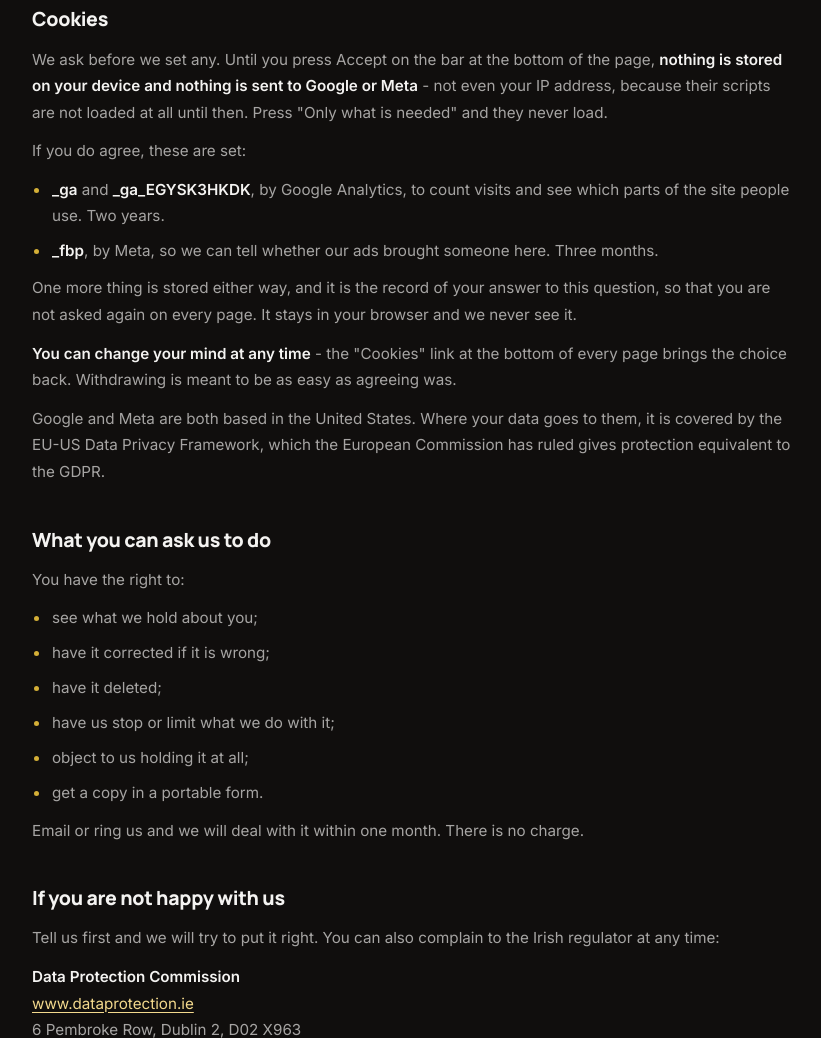
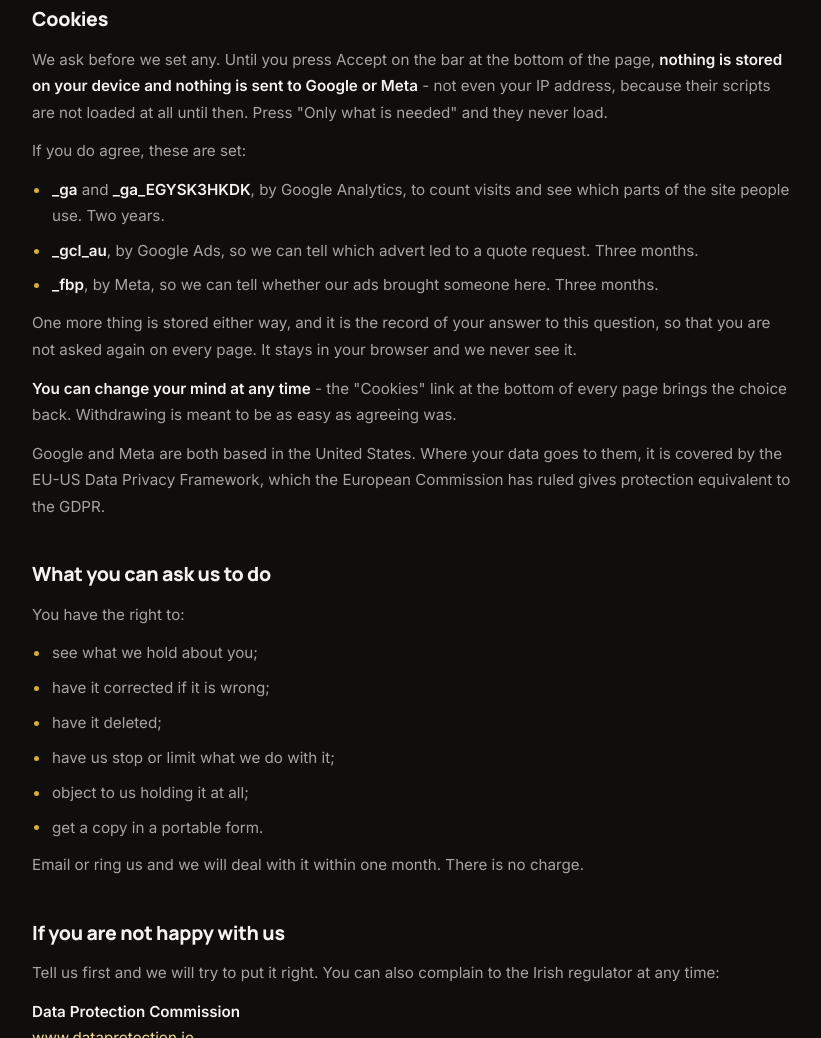
Before and after one commit to warashilow2/clean, a plain HTML site: page privacy.html in a window 1280 px wide. Shown: the part 1601-2639 px from the top of the page, without its empty margins (228-1049 px from the left). Drawn offline with Linux system fonts and the light colour scheme.

Commit message:
Privacy: list the _gcl_au cookie set by Google Ads
Co-Authored-By: Claude Opus 5 <noreply@anthropic.com>

```diff
--- a/privacy.html
+++ b/privacy.html
@@ -116,6 +116,7 @@
       <p>If you do agree, these are set:</p>
       <ul class="legal__list">
         <li><b>_ga</b> and <b>_ga_EGYSK3HKDK</b>, by Google Analytics, to count visits and see which parts of the site people use. Two years.</li>
+        <li><b>_gcl_au</b>, by Google Ads, so we can tell which advert led to a quote request. Three months.</li>
         <li><b>_fbp</b>, by Meta, so we can tell whether our ads brought someone here. Three months.</li>
       </ul>
       <p>
```
